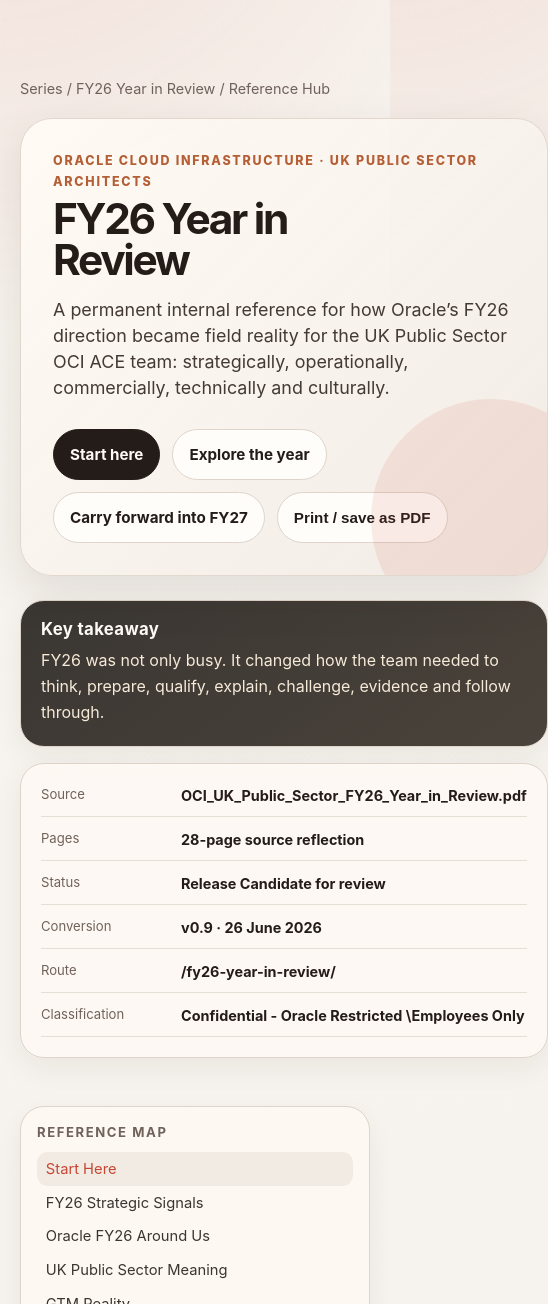
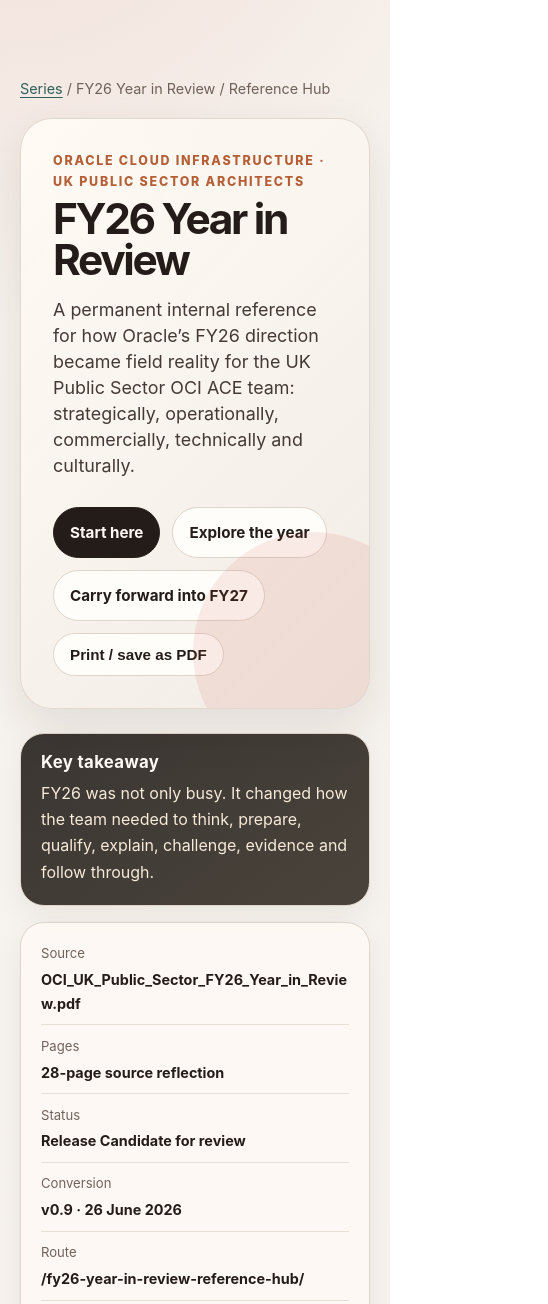
Before and after one commit to Oracle-Phil/FY26-UK-PS-OCI-ACE-microsite, a plain HTML site: page fy26-year-in-review-reference-hub/index.html in a window 390 px wide. Shown: the part 217-1521 px from the top of the page, 548 px wide, since content can reach past the window. Drawn offline with Linux system fonts and the light colour scheme.

Commit message:
Completed Tranche 8 final QA

```diff
--- a/fy26-year-in-review-reference-hub/index.html
+++ b/fy26-year-in-review-reference-hub/index.html
@@ -4,8 +4,13 @@
   <meta charset="utf-8">
   <meta name="viewport" content="width=device-width, initial-scale=1">
   <meta name="robots" content="noindex,nofollow,noarchive">
+  <meta name="description" content="Internal Oracle reference hub for the FY26 UK Public Sector Year in Review source reflection.">
   <meta name="generator" content="Human-led, AI-assisted static HTML conversion">
   <meta name="classification" content="Confidential - Oracle Restricted Employees Only">
+  <meta name="series" content="FY26 UK-PS Whitepapers Series">
+  <meta name="conversion-version" content="0.9">
+  <meta name="source-filename" content="OCI_UK_Public_Sector_FY26_Year_in_Review.pdf">
+  <meta name="route" content="/fy26-year-in-review-reference-hub/">
   <title>OCI UK Public Sector Architects: FY26 Year in Review</title>
   <style>
     :root {
@@ -86,6 +91,12 @@
     .meta-list div { display:grid; grid-template-columns:8rem 1fr; gap:.75rem; align-items:start; border-bottom:1px solid rgba(222,212,202,.7); padding-bottom:.55rem; }
     .meta-list dt { color:var(--muted); font-size:.82rem; }
     .meta-list dd { margin:0; font-weight:720; font-size:.9rem; }
+    .hero-main, .hero-side, .meta-card, .takeaway-card, .meta-list div, .meta-list dd {
+      min-width:0;
+    }
+    .eyebrow, .subtitle, .meta-list dt, .meta-list dd, .button {
+      overflow-wrap:anywhere;
+    }
     .takeaway-card { background:linear-gradient(145deg, var(--charcoal), #4a433b); color:#fffaf5; }
     .takeaway-card h2 { color:#fffaf5; margin:0 0 .5rem; font-size:1.05rem; letter-spacing:.02em; }
     .takeaway-card p { margin:0; color:#f6ead8; }
@@ -153,6 +164,9 @@
     @media (max-width: 980px) {
       body { font-size:16px; }
       .hero-grid, .layout, .precision, .diagram { grid-template-columns:1fr; }
+      .hero-grid > *, .layout > * { min-width:0; }
+      .meta-list div { grid-template-columns:1fr; gap:.2rem; }
+      .hero-actions { align-items:flex-start; }
       nav.toc { position:relative; top:auto; max-height:none; }
       .signal-grid, .person-grid, .forward-grid, .grid.two, .grid.three, .path-grid, .lesson-grid { grid-template-columns:1fr; }
       .timeline::before { left:.4rem; }
@@ -300,7 +314,13 @@
   </header>
 
   <header class="hero">
-    <div class="breadcrumb">Series / FY26 Year in Review / Reference Hub</div>
+    <nav class="breadcrumb" aria-label="Breadcrumb">
+      <a href="../index.html">Series</a>
+      <span aria-hidden="true">/</span>
+      <span>FY26 Year in Review</span>
+      <span aria-hidden="true">/</span>
+      <span aria-current="page">Reference Hub</span>
+    </nav>
     <div class="hero-grid">
       <div class="hero-main">
         <div class="eyebrow">Oracle Cloud Infrastructure · UK Public Sector Architects</div>
@@ -324,8 +344,8 @@
             <div><dt>Pages</dt><dd>28-page source reflection</dd></div>
             <div><dt>Status</dt><dd>Release Candidate for review</dd></div>
             <div><dt>Conversion</dt><dd>v0.9 · 26 June 2026</dd></div>
-            <div><dt>Route</dt><dd>/fy26-year-in-review/</dd></div>
-            <div><dt>Classification</dt><dd>Confidential - Oracle Restricted \Employees Only</dd></div>
+            <div><dt>Route</dt><dd>/fy26-year-in-review-reference-hub/</dd></div>
+            <div><dt>Classification</dt><dd>Confidential - Oracle Restricted Employees Only</dd></div>
           </dl>
         </div>
       </aside>
@@ -538,8 +558,8 @@
         <p class="small">Permanent internal reference hub · Release Candidate · 26 June 2026</p>
       </div>
       <div>
-        <p class="small"><strong>Classification:</strong> Confidential - Oracle Restricted \Employees Only</p>
-        <p class="small"><strong>Source:</strong> OCI_UK_Public_Sector_FY26_Year_in_Review.pdf. Static HTML. No external dependencies. No analytics. No IndexedDB. No local storage.</p>
+        <p class="small"><strong>Classification:</strong> Confidential - Oracle Restricted Employees Only</p>
+        <p class="small"><strong>Source:</strong> OCI_UK_Public_Sector_FY26_Year_in_Review.pdf. Internal reference page. No external dependencies, analytics, IndexedDB or local storage.</p>
       </div>
     </div>
   </footer>
```
Also changed, not shown: index.html (+3 -3 lines), paper-04-sovereignty-and-trust-in-cloud/index.html (+5 -0 lines), paper-06-chatgpt-to-enterprise-ai/index.html (+1 -1 lines), paper-07-miracle-of-ai-probabilistic-foundations/index.html (+5 -0 lines).
